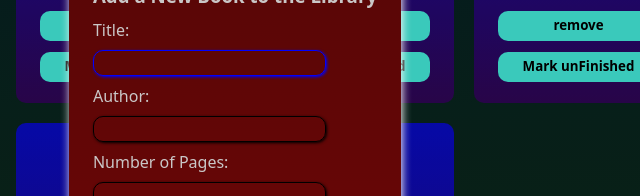
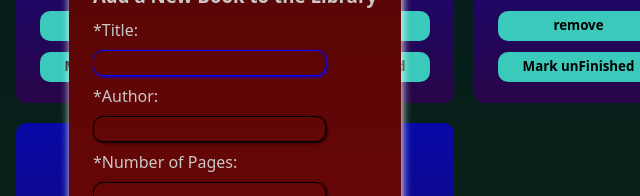
Before and after one commit to OfriAmir/odin-Library, a plain HTML site: page index.html in a window 1280 px wide. Both pictures are taken after a click on the button "New". Shown: the part 403-599 px from the top of the page, 405-1045 px from the left. Drawn offline with Linux system fonts and the light colour scheme.

Commit message:
Add asterisk * to the required fields in html.

```diff
--- a/index.html
+++ b/index.html
@@ -12,11 +12,11 @@
     <dialog class="form-dialog">
         <form method="get" action="#">
             <h3>Add a New Book to the Library</h3>
-            <label for="title">Title:</label>
+            <label for="title">*Title:</label>
             <input type="text" id="title" class="title-input" required>
-            <label for="author">Author:</label>
+            <label for="author">*Author:</label>
             <input type="text" id="author" class="author-input" required>
-            <label for="pages">Number of Pages:</label>
+            <label for="pages">*Number of Pages:</label>
             <input type= "number" id="pages" class="pages-input" required>
             <div class="finish-container">
                 <label for="finish">Finished/Unfinished:</label>
```
